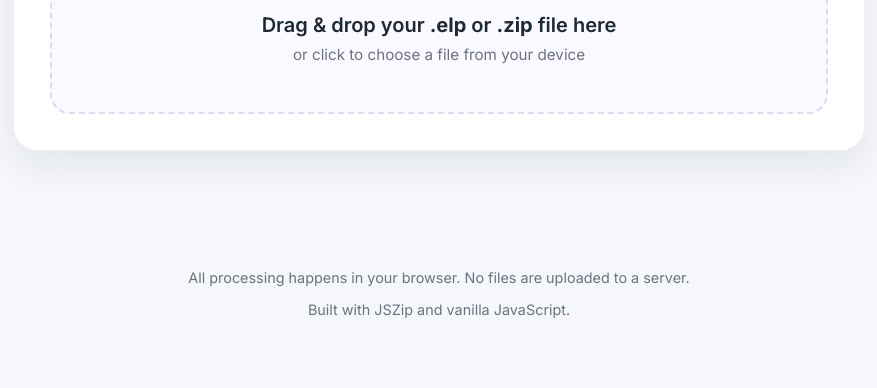
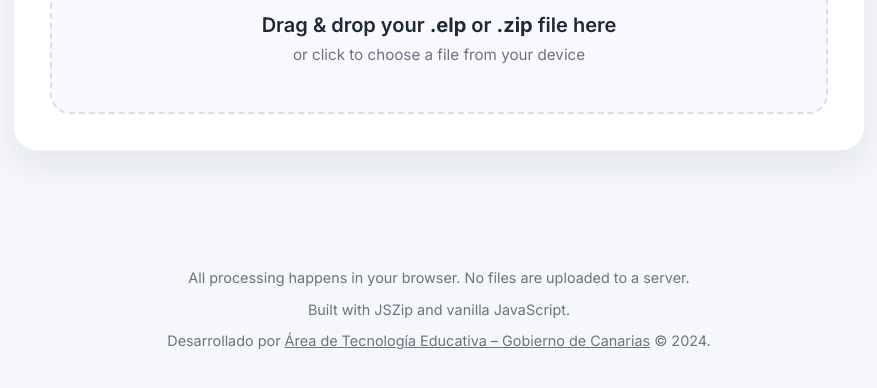
Before and after one commit to ateeducacion/elp-validator, a website: page index.html in a window 1280 px wide. Shown: the part 284-672 px from the top of the page, without its empty margins (201-1078 px from the left). Drawn offline with nearby package versions, Linux system fonts and the light colour scheme.

Commit message:
Add footer credits for Gobierno de Canarias

```diff
--- a/index.html
+++ b/index.html
@@ -147,6 +147,7 @@
     <footer class="app-footer">
         <p>All processing happens in your browser. No files are uploaded to a server.</p>
         <p class="small-print">Built with JSZip and vanilla JavaScript.</p>
+        <p class="credits">Desarrollado por <a href="https://www3.gobiernodecanarias.org/medusa/ecoescuela/ate" target="_blank" rel="noopener noreferrer">Área de Tecnología Educativa &ndash; Gobierno de Canarias</a> &copy; 2024.</p>
     </footer>
 
     <script src="https://cdnjs.cloudflare.com/ajax/libs/jszip/3.10.1/jszip.min.js" crossorigin="anonymous" referrerpolicy="no-referrer"></script>
--- a/styles.css
+++ b/styles.css
@@ -298,6 +298,17 @@ main {
     margin-top: 0.4rem;
 }
 
+.app-footer .credits {
+    margin-top: 0.6rem;
+    font-weight: 500;
+}
+
+.app-footer .credits a {
+    color: inherit;
+    text-decoration: underline;
+    text-decoration-thickness: 0.08em;
+}
+
 @media (max-width: 640px) {
     .card {
         padding: 1.75rem;
```
